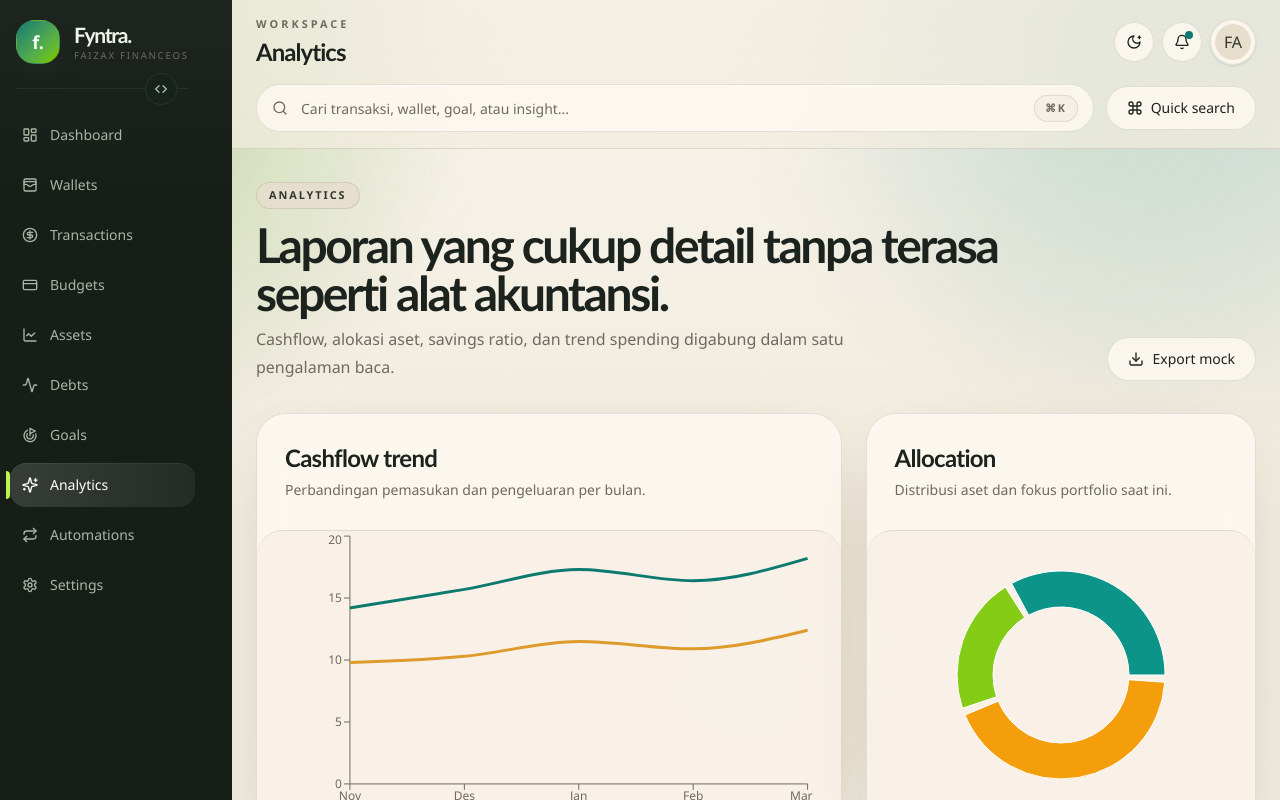
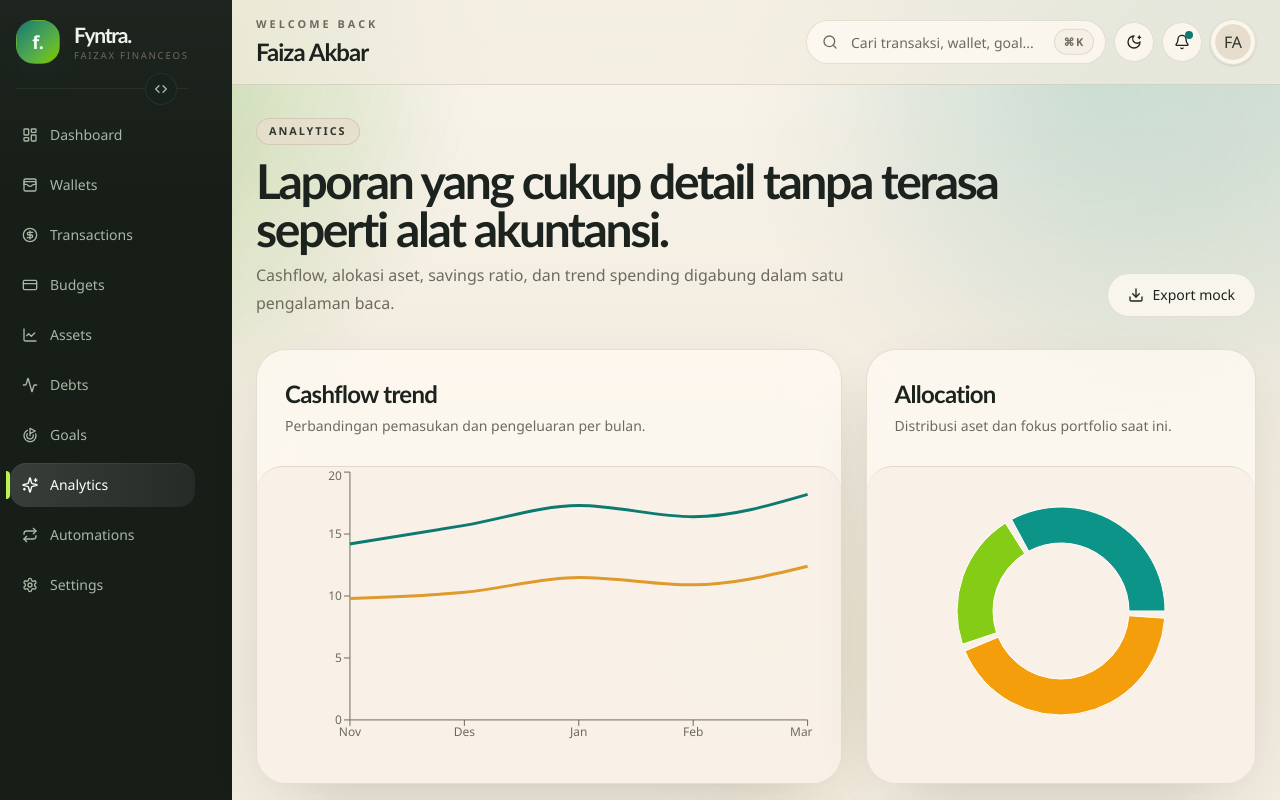
Before and after one commit to Faizax26/Fyntra, a Next.js app: page /app/analytics in a window 1280 px wide. Shown: the top 800 px of the page. Built offline with nearby package versions, Linux system fonts and the light colour scheme.

Commit message:
Align topbar settings layout

```diff
--- a/src/components/topbar.tsx
+++ b/src/components/topbar.tsx
@@ -1,8 +1,7 @@
 "use client";
 
 import Link from "next/link";
-import { Bell, Command, Menu, Search, Settings2 } from "lucide-react";
-import { usePathname } from "next/navigation";
+import { Bell, Menu, Search, Settings2 } from "lucide-react";
 
 import { ThemeToggle } from "@/components/theme-toggle";
 import { Avatar, AvatarFallback } from "@/components/ui/avatar";
@@ -20,10 +19,7 @@ import { useSidebar } from "@/components/providers/sidebar-provider";
 import type { NotificationItem, User } from "@/lib/types";
 
 export function Topbar({ notifications, user }: { notifications: NotificationItem[]; user: User }) {
-  const pathname = usePathname();
   const { setMobileOpen } = useSidebar();
-  const segments = pathname.split("/").filter(Boolean).slice(1);
-  const current = segments[segments.length - 1]?.replace("-", " ") ?? "dashboard";
 
   return (
     <header className="sticky top-0 z-20 border-b border-border/60 bg-background/68 backdrop-blur-2xl">
@@ -34,11 +30,18 @@ export function Topbar({ notifications, user }: { notifications: NotificationIte
               <Menu className="size-4" />
             </Button>
             <div className="space-y-1">
-              <p className="eyebrow">Workspace</p>
-              <h2 className="font-display text-2xl font-semibold capitalize tracking-[-0.04em]">{current}</h2>
+              <p className="eyebrow">Welcome Back</p>
+              <h2 className="font-display text-2xl font-semibold tracking-[-0.04em]">{user.name}</h2>
             </div>
           </div>
           <div className="flex items-center gap-2">
+            <div className="relative hidden md:block">
+              <Search className="absolute left-4 top-1/2 size-4 -translate-y-1/2 text-muted-foreground" />
+              <Input className="h-11 w-[260px] rounded-full border-border/70 bg-[color:var(--surface-1)] pl-11 pr-16 lg:w-[300px]" placeholder="Cari transaksi, wallet, goal..." />
+              <span className="pointer-events-none absolute right-3 top-1/2 hidden -translate-y-1/2 rounded-full border border-border/70 bg-background/60 px-2 py-1 text-[0.68rem] font-semibold uppercase tracking-[0.16em] text-muted-foreground lg:inline-flex">
+                ⌘K
+              </span>
+            </div>
             <ThemeToggle />
             <DropdownMenu>
               <DropdownMenuTrigger asChild>
@@ -82,18 +85,11 @@ export function Topbar({ notifications, user }: { notifications: NotificationIte
             </DropdownMenu>
           </div>
         </div>
-        <div className="flex flex-col gap-3 md:flex-row md:items-center">
-          <div className="relative flex-1">
+        <div className="md:hidden">
+          <div className="relative">
             <Search className="absolute left-4 top-1/2 size-4 -translate-y-1/2 text-muted-foreground" />
-            <Input className="h-12 rounded-full border-border/70 bg-[color:var(--surface-1)] pl-11 pr-20" placeholder="Cari transaksi, wallet, goal, atau insight..." />
-            <span className="pointer-events-none absolute right-4 top-1/2 hidden -translate-y-1/2 rounded-full border border-border/70 bg-background/60 px-2.5 py-1 text-[0.68rem] font-semibold uppercase tracking-[0.16em] text-muted-foreground md:inline-flex">
-              ⌘K
-            </span>
+            <Input className="h-11 rounded-full border-border/70 bg-[color:var(--surface-1)] pl-11 pr-4" placeholder="Cari transaksi, wallet, goal..." />
           </div>
-          <Button variant="outline" className="justify-start bg-[color:var(--surface-1)] md:w-auto">
-            <Command className="size-4" />
-            Quick search
-          </Button>
         </div>
       </div>
     </header>
```
